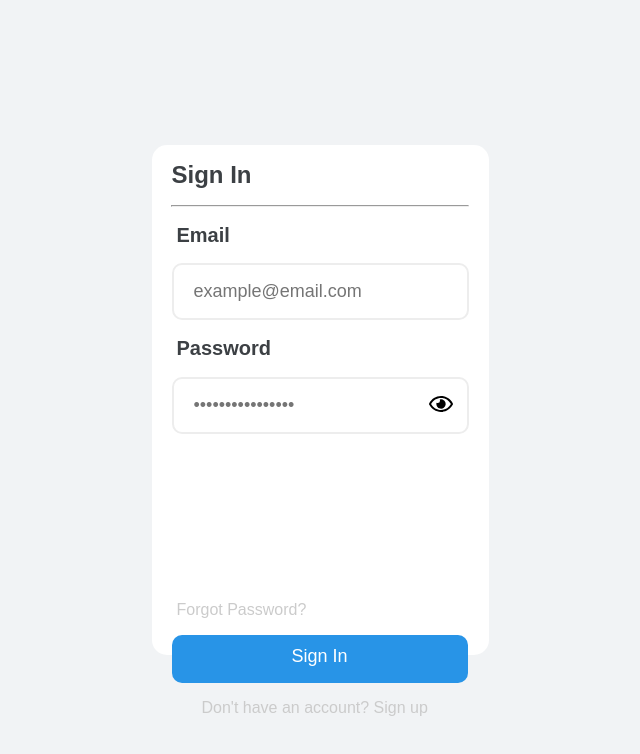
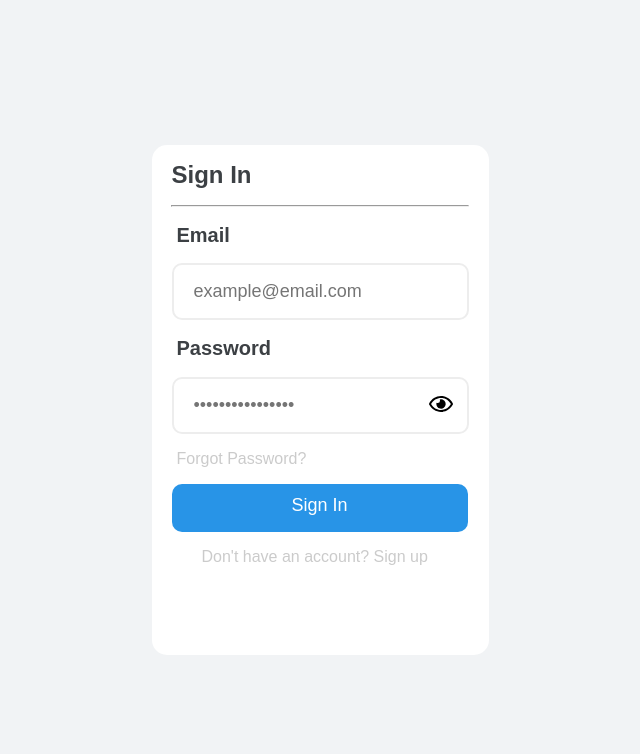
Before and after one commit to DiogoRHJMatos/COM525AE1, a React (Create React App) app: page /Login in a window 1280 px wide. Shown: the top 754 px of the page, without its empty margins (320-960 px from the left). Built offline with nearby package versions, Linux system fonts and the light colour scheme.

Commit message:
Login Final

```diff
--- a/src/Components/Login/index.js
+++ b/src/Components/Login/index.js
@@ -96,11 +96,6 @@ const StyledForgot = styled.div`
     margin-left: 5px;
 `;
 
-const StyledBottom = styled.div`
-    position: absolute;
-    bottom: 67px;
-`;
-
 const StyledInfo = styled.p`
     color: #CBCBCB;
     margin-left: 30px;
@@ -138,7 +133,7 @@ const Login_Component = () => {
                     <StyledErrorText>{errors.password?.message}</StyledErrorText>
                 </p>
 
-                <StyledBottom>
+                <div>
                     <StyledForgot>
                     Forgot Password?
                     </StyledForgot>
@@ -146,7 +141,7 @@ const Login_Component = () => {
                         <StyledButton>Sign In</StyledButton>
                     </p>
                     <StyledInfo>Don't have an account? Sign up</StyledInfo>
-                </StyledBottom>
+                </div>
             </form>
             </StyledDivInput>
             </StyledContainer>
```
Also changed, not shown: 1 other file (tests, documents, lock files or other folders).
